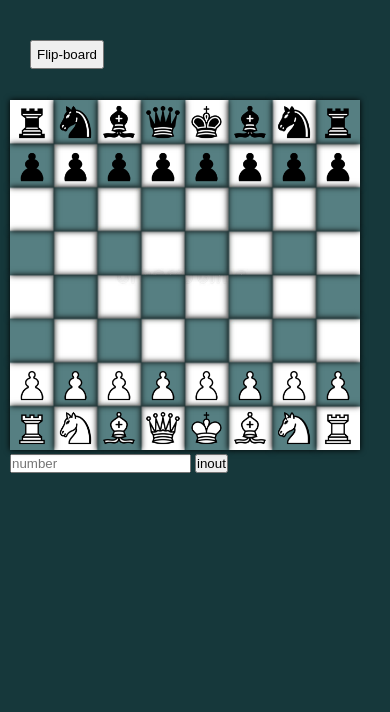
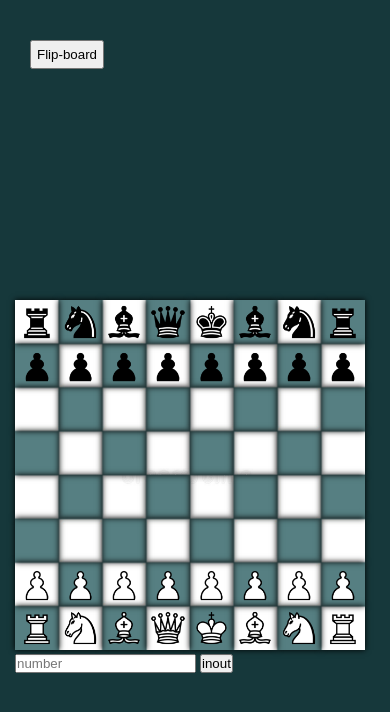
Before and after one commit to prochessor/prochessor-zaki.github.io, a plain HTML site: page index.html in a window 390 px wide. Drawn offline with Linux system fonts and the light colour scheme.

Commit message:
Update index.css

```diff
--- a/css/index.css
+++ b/css/index.css
@@ -47,8 +47,8 @@ html{
 @media only screen and (max-width:500px)
 {
     .board{
-        margin-left: 10px;
-        margin-top: 100px;
+        margin-left: 15px;
+        margin-top: 300px;
 
     }
     .board img{
@@ -68,9 +68,18 @@ html{
     }
 
 }
-.flip-board{
+.flip-board,
+.flip-peices,
+.undo{
     position: absolute;
     padding:5px;
     top:40px;
-    left:30px
+    left:30px;
+    cursor:pointer;
 }
+.undo{
+    top:120px;
+}
+.flip-peices{
+    top:80px;
+}
```
